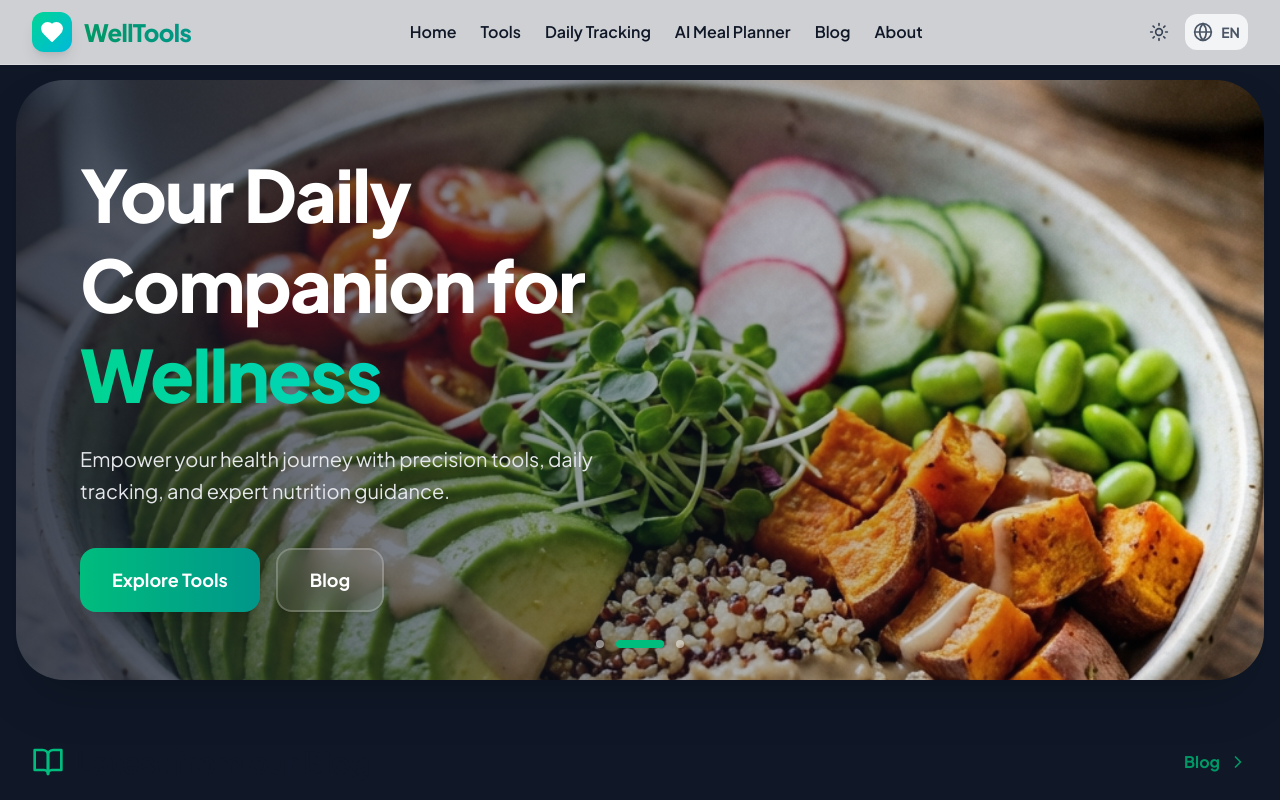
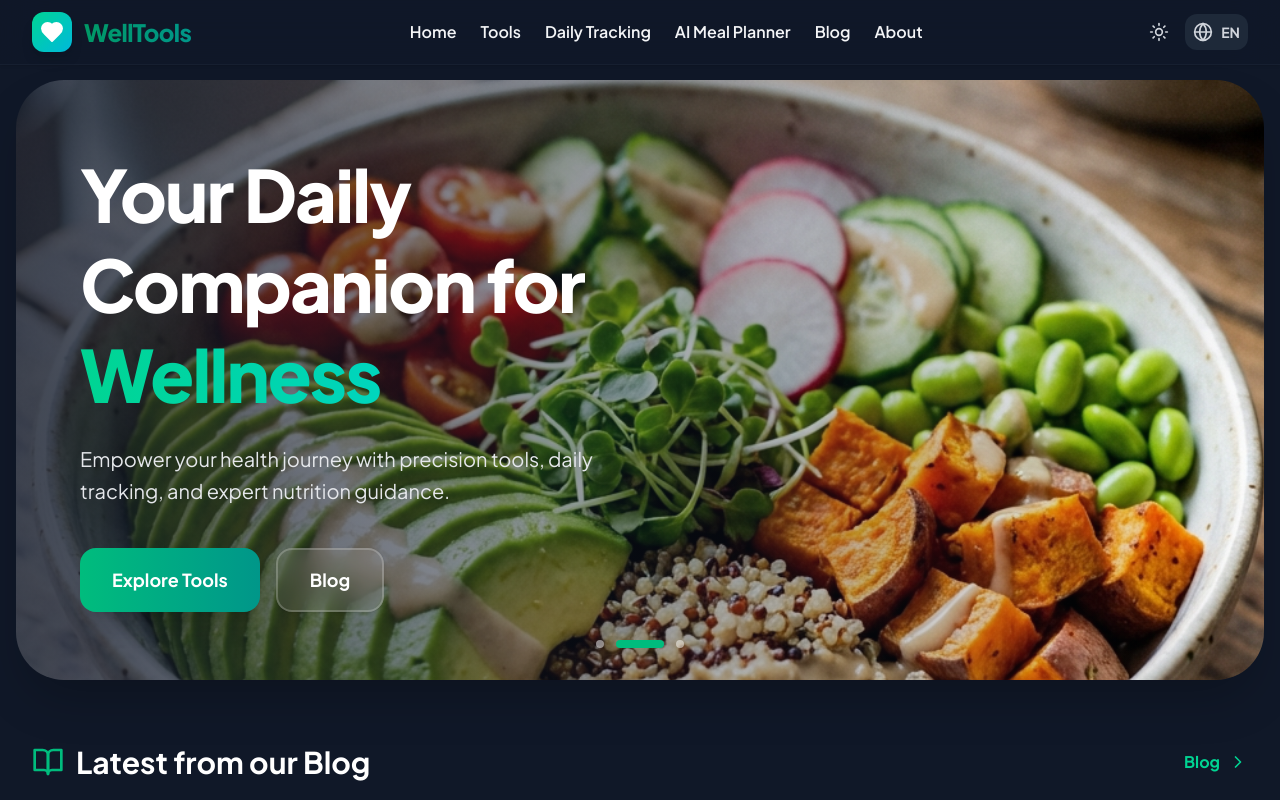
Before and after one commit to SmartConvert/WellTools, a React (Vite) app: page / in a window 1280 px wide. Shown: the top 800 px of the page. Built offline with nearby package versions, Linux system fonts and the light colour scheme.

Commit message:
fix: enable class-based dark mode for tailwind v4 selector strategy

```diff
--- a/src/index.css
+++ b/src/index.css
@@ -4,4 +4,6 @@
 @source "./**/*.{js,jsx,ts,tsx}";
 @source "../daily-health-tools-enhanced (1).jsx";
 
+@variant dark (&:where(.dark, .dark *));
+
 /* Tailwind CSS v4 handles preflight and base styles automatically */
```
